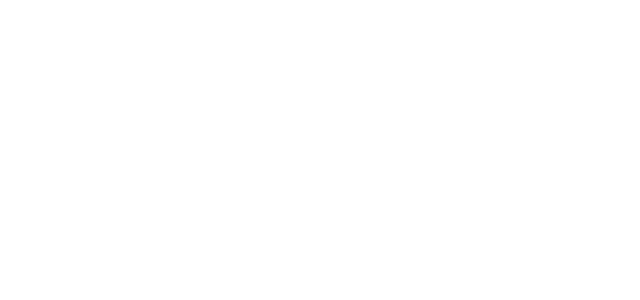
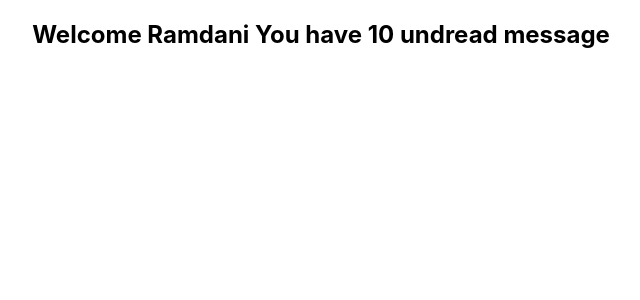
Before and after one commit to Ramdanii19/React-Typescript, a React (Create React App) app: page / in a window 1280 px wide. Shown: the top 300 px of the page, without its empty margins (319-959 px from the left). Built offline with nearby package versions, Linux system fonts and the light colour scheme.

Commit message:
Typing Props

```diff
--- a/src/App.tsx
+++ b/src/App.tsx
@@ -1,9 +1,10 @@
 import './App.css';
+import { Greet } from './components/Greet';
 
 function App() {
   return (
     <div className="App">
-
+      <Greet name='Ramdani' />
     </div>
   );
 }
--- /dev/null
+++ b/src/components/Greet.tsx
@@ -0,0 +1,12 @@
+type GreetProps = {
+  name: String,
+}
+
+export const Greet = (props: GreetProps) => {
+  const { name } = props;
+  return (
+    <div className="">
+      <h2>Welcome {name} You have 10 undread message</h2>
+    </div>
+  )
+}
```
